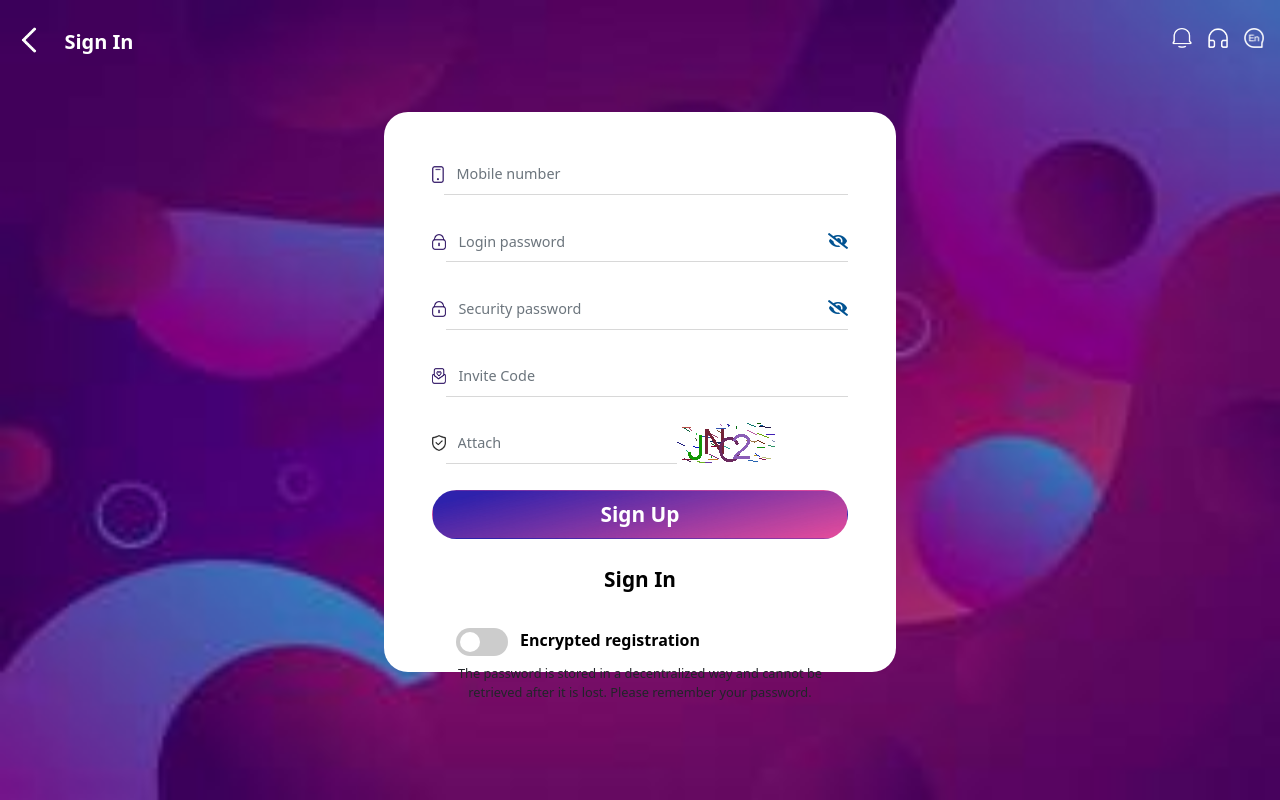
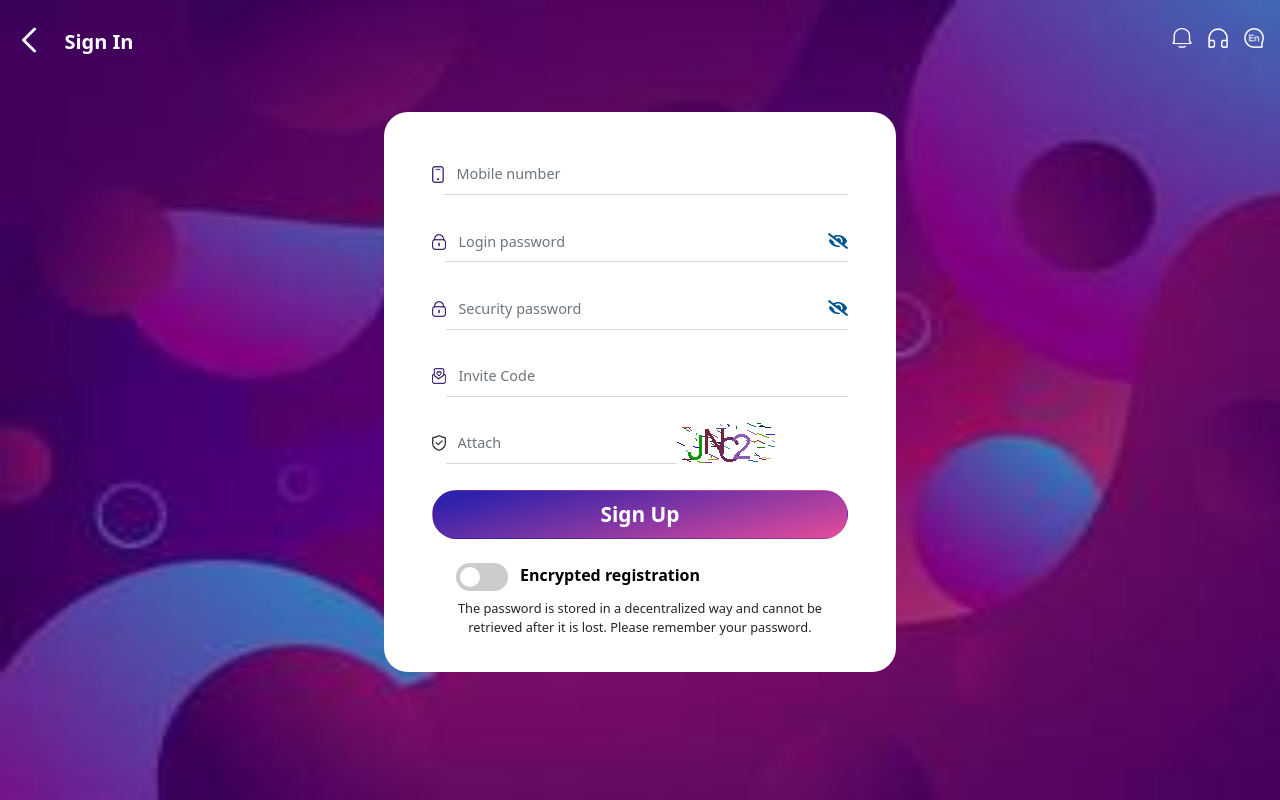
Before and after one commit to lalit198/project_sam_5, a plain HTML site: page index.html in a window 1280 px wide. Drawn offline with nearby package versions, Linux system fonts and the light colour scheme; files whose address does not match are found by name.

Commit message:
Second Commit

```diff
--- a/index.html
+++ b/index.html
@@ -103,8 +103,6 @@
 
                         <button type="button" class="btn btn-block py-2" style="background: url(./images/photo-1557682250-33bd709cbe85.jpg);background-size: 100% 100%;color
                     :#FFF;border-radius: 25px;font-size: 1.3rem;font-weight: 700;">Sign Up</button>
-                        <button type="button" class="btn btn-block mt-3 py-2" style="
-                    color:#000;border-radius: 25px;font-size: 1.3rem;font-weight: 700;">Sign In</button>
 
                         <div class="form-check pt-4">
                             <label class="form-check-label switch switch_sigup">
```
